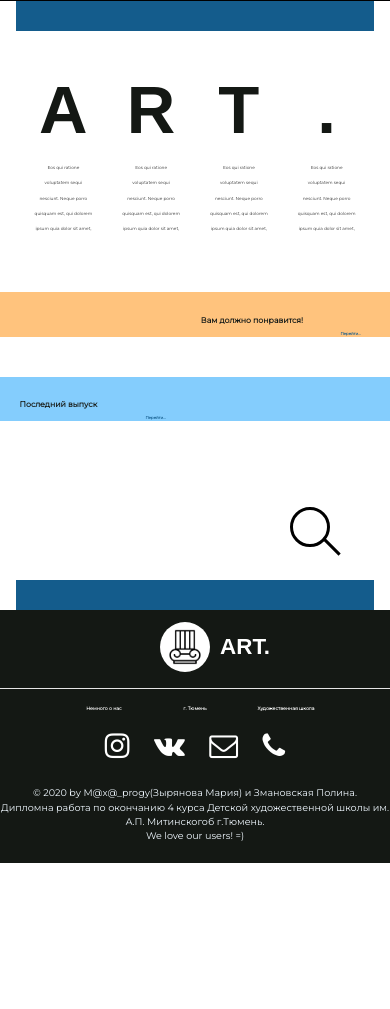
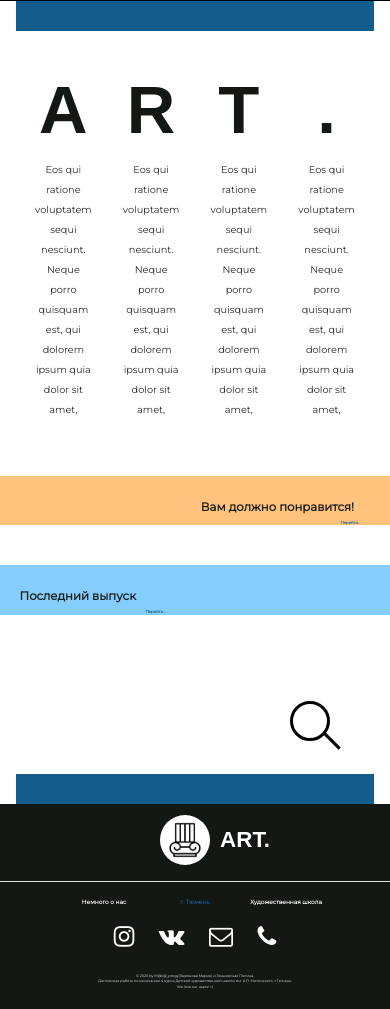
Before and after one commit to MaxaProgy/site-ART, a Flask app: template templates/main.html in a window 390 px wide. Shown: the part 803-1812 px from the top of the page. Before the commit the page ends 1666 px from the top, so only its background shows below. Run offline with Flask 2, Linux system fonts and the light colour scheme; the template is opened without the code that fills it, so the values that code supplies are empty; some libraries are stand-ins or nearby versions.

Commit message:
Именение размера шрифтов на мобтльных устройствах

```diff
--- a/static/css/base/style.css
+++ b/static/css/style_base.css
@@ -1,4 +1,4 @@
-body {
+    body {
     width: 100%;
     overflow-x: hidden;
 }
@@ -189,7 +189,7 @@
         transform: scale(0.8);
     }
     .a-base {
-        font-size: 3vh;
+        font-size: 2vw;
     }
 
 }
@@ -229,7 +229,7 @@
     color: #ffffff;
     font-family: "Montserrat", sans-serif;
     font-weight: 900;
-    font-size: 1.2vw;
+    font-size: 1.5vw;
     text-align: center;
 }
 .wrapper {
--- a/static/css/main/style.css
+++ b/static/css/style_main.css
@@ -69,7 +69,7 @@
 
 #image-article-random {
     width: 90%;
-    margin: 7% 7% 7% 7%;
+    margin: 10% 7% 7% 7%;
     border-radius: 59px;
 }
 
@@ -87,7 +87,7 @@
     padding-top: 12%;
     font-family: "Montserrat", sans-serif;
     font-weight: 900;
-    font-size: 2vw;
+    font-size: 2.5vw;
     margin-left: 3%;
     text-align: left;
     color: #191d19;
@@ -95,7 +95,7 @@
 
 #image-article-past {
     width: 90%;
-    margin: 7% 10% 7% 0;
+    margin: 10% 10% 7% 0;
     border-radius: 59px;
 }
 
@@ -113,7 +113,7 @@
     padding-top: 12%;
     font-family: "Montserrat", sans-serif;
     font-weight: 900;
-    font-size: 2vw;
+    font-size: 2.5vw;
     margin-left: 10%;
     text-align: left;
     color: #191d19;
@@ -134,14 +134,22 @@
 }
 
 @media screen and (max-width: 767px) {
-    .text-article-random {
-        font-size: 1.1vh;
+    #text-article-random {
+        font-size: 2vw;
     }
     .about-the-site-main-p {
-        line-height: 1.8vh;
+        line-height: 20px;
+        font-size: 2.5vw
     }
-    .text-article-past {
-        font-size: 1.1vh;
+    #text-article-past {
+        font-size: 2vw;
+
+    }
+    #title-random {
+        font-size: 3vw;
+    }
+    #title-past {
+        font-size: 3vw;
     }
 }
 
--- a/templates/base.html
+++ b/templates/base.html
@@ -4,8 +4,8 @@
         <meta charset="utf-8">
         <meta name="viewport" content="width=device-width, initial-scale=1, shrink-to-fit=no">
         <link rel="stylesheet" href="https://fonts.googleapis.com/css?family=Montserrat&display=swap" >
-        <link rel="stylesheet" href="/static/css/base/style.css">
-        <link rel="stylesheet" href="/static/css/main/style.css">
+        <link rel="stylesheet" href="/static/css/style_base.css">
+        <link rel="stylesheet" href="/static/css/style_main.css">
         <script src="/static/js/base/script.js"></script>
         <script src="/static/js/main/script.js"></script>
         <link rel="stylesheet" href="https://maxcdn.bootstrapcdn.com/font-awesome/4.7.0/css/font-awesome.min.css">
@@ -50,34 +50,34 @@
             <hr>
             <div style="display: grid; grid-template-columns: 1fr 1fr 1fr; margin: 2% 15% 0;">
                 <a href="#" class="a-none-decor a-base" style="color: white;">Немного о нас</a>
-                <a class="a-none-decor a-base" style="color: white;">г. Тюмень</a>
+                <a class="a-none-decor a-base" style="color: #145b8c;">г. Тюмень</a>
                 <a href="http://xudozhka72.ru/" class="a-none-decor a-base" style="color: white">Художественная школа</a>
             </div>
 
             <div id="a-end-base">
-                <a href="#" class="a-none-decor" style="font-size: 1.8em;
+                <a href="#" class="a-none-decor" style="font-size: 1.5em;
                                                         color:white;
                                                         padding-right: 10px"><i class="fa fa-instagram"></i></a>
-                <a href="https://vk.com/mitinskogo_school" class="a-none-decor" style="font-size: 1.8em;
+                <a href="https://vk.com/mitinskogo_school" class="a-none-decor" style="font-size: 1.5em;
                                                         color:white;
                                                         padding-left: 10px;
                                                         padding-right: 10px"><i class="fa fa-vk"></i></a>
-                <a href="mailto:vlad@xudozhka.ru" class="a-none-decor" style="font-size: 1.8em;
+                <a href="mailto:vlad@xudozhka.ru" class="a-none-decor" style="font-size: 1.5em;
                                                         color:white;
                                                         padding-left: 10px;
                                                         padding-right: 10px"><i class="fa fa-envelope-o"></i></a>
-                <a href="tel:+7(3452)20-32-64" class="a-none-decor" style="font-size: 1.8em;
+                <a href="tel:+7(3452)20-32-64" class="a-none-decor" style="font-size: 1.5em;
                                                         color:white;
                                                         padding-left: 10px;"><i class="fa fa-phone"></i></a>
             </div>
             <div style="font-family: 'Montserrat', sans-serif;
                         color: aliceblue;
-                        font-size: .6rem;
+                        font-size: .9vw;
                         padding-top: 5%;
                         padding-bottom: 5%;
                         text-align: center;">© 2020 by M@x@_progy(Зырянова Мария) и Змановская Полина.<br>
-                                                Дипломна работа по окончанию 4 курса Детской художественной школы им. А.П. Митинскогоб г.Тюмень.<br>
-                                                We love our users! =)
+                                                Дипломная работа по окончанию 4 курса Детской художественной школы им. А.П. Митинского, г.Тюмень.<br>
+                We love our users! =)</div>
         </div>
     </body>
 </html>
```
